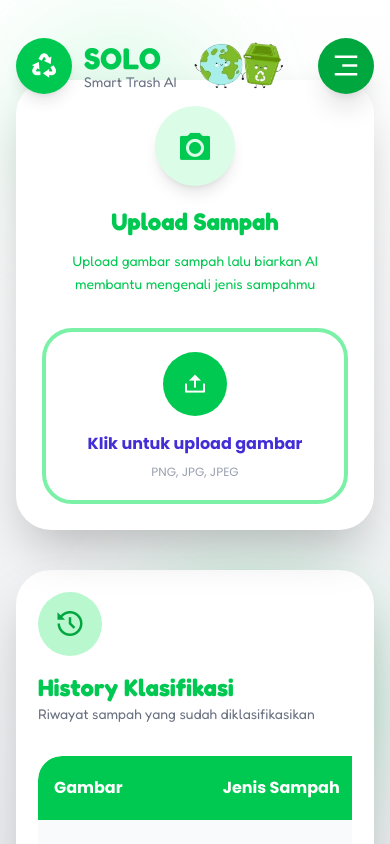
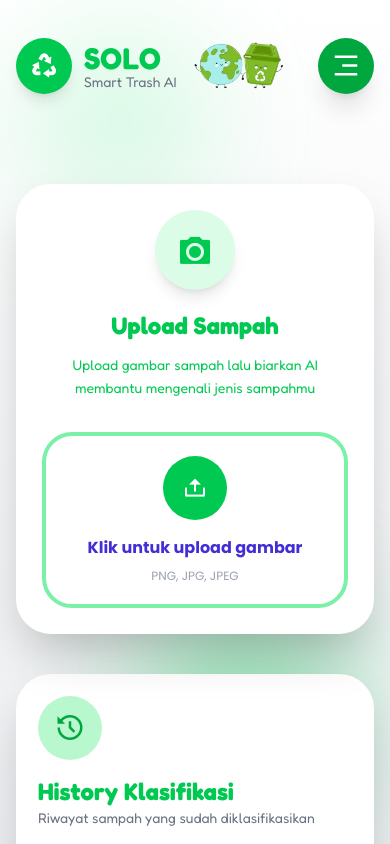
Before and after one commit to CC26-PSU137/Front-End, a React (Vite) app: page /klasifikasi-event in a window 390 px wide. Shown: the top 844 px of the page. Built offline with nearby package versions, Linux system fonts and the light colour scheme; sample sign-in values are in the browser's storage.

Commit message:
benerin bug responsivitas

```diff
--- a/src/components/Navbar.jsx
+++ b/src/components/Navbar.jsx
@@ -124,7 +124,7 @@ const Navbar = () => {
                   }`
                 }
               >
-                <i class="ri-game-2-line"></i> KUIS
+                <i class="ri-game-2-line"></i> Quiz
               </NavLink>
 
 
--- a/src/data.js
+++ b/src/data.js
@@ -75,6 +75,7 @@ export const timDeveloper = [
     foto: Image.ajarUnad,
     nama: "M. Ajar Danu Wiratama",
     role: "Back End Web Developer",
+    posisi: "order-1 "
   },
   {
     id: 3,
--- a/src/pages/Homepage.jsx
+++ b/src/pages/Homepage.jsx
@@ -130,7 +130,7 @@ const HomePage = () => {
 
 
       {/* ================= KATEGORI SECTION ================= */}
-      <div className="kategori md:py-20 md:mt-40 mt-[200px] py-20 bg-gradient-to-b from-transparent to-blue-50 relative">
+      <div className="kategori md:py-20 md:mt-0 mt-44  py-20 bg-gradient-to-b from-transparent to-green-50 relative">
         <div className="container mx-auto px-4 reveal">
           <h2 className='text-center bg-green-500 bg-clip-text pb-5 text-transparent md:text-5xl text-3xl mb-16'>
             Pelajari Jenis Sampah
@@ -341,12 +341,7 @@ const HomePage = () => {
 
           </div>
         </div>
-      </div>//
-
-
-
-
-
+      </div>
     </div >
   )
 }
--- a/src/pages/Klasifikasikan.jsx
+++ b/src/pages/Klasifikasikan.jsx
@@ -121,7 +121,7 @@ const Klasifikasikan = () => {
   <div className="relative z-10 flex flex-col items-center">
 
     {/* CARD */}
-    <div className="relative bg-white shadow-2xl rounded-[35px] p-5 sm:p-8 w-full max-w-md mt-10 sm:mt-16 md:mt-24 border-[6px] border-white">
+    <div className="relative bg-white shadow-2xl mt-36 rounded-[35px] p-5 sm:p-8 w-full max-w-md mt-10 sm:mt-24 md:mt-24 border-[6px] border-white">
 
       {/* ICON */}
       <div className="flex justify-center mb-5">
```
